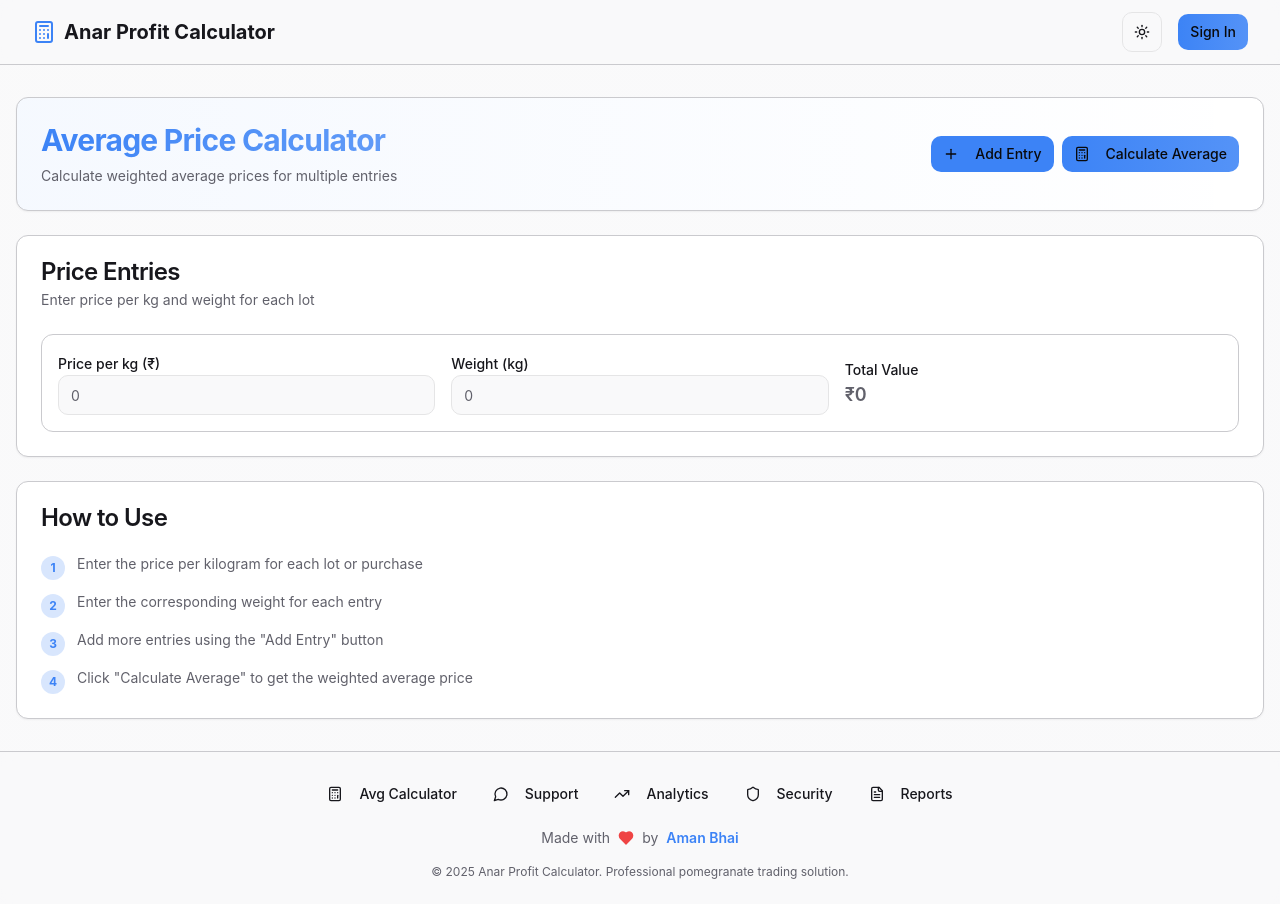
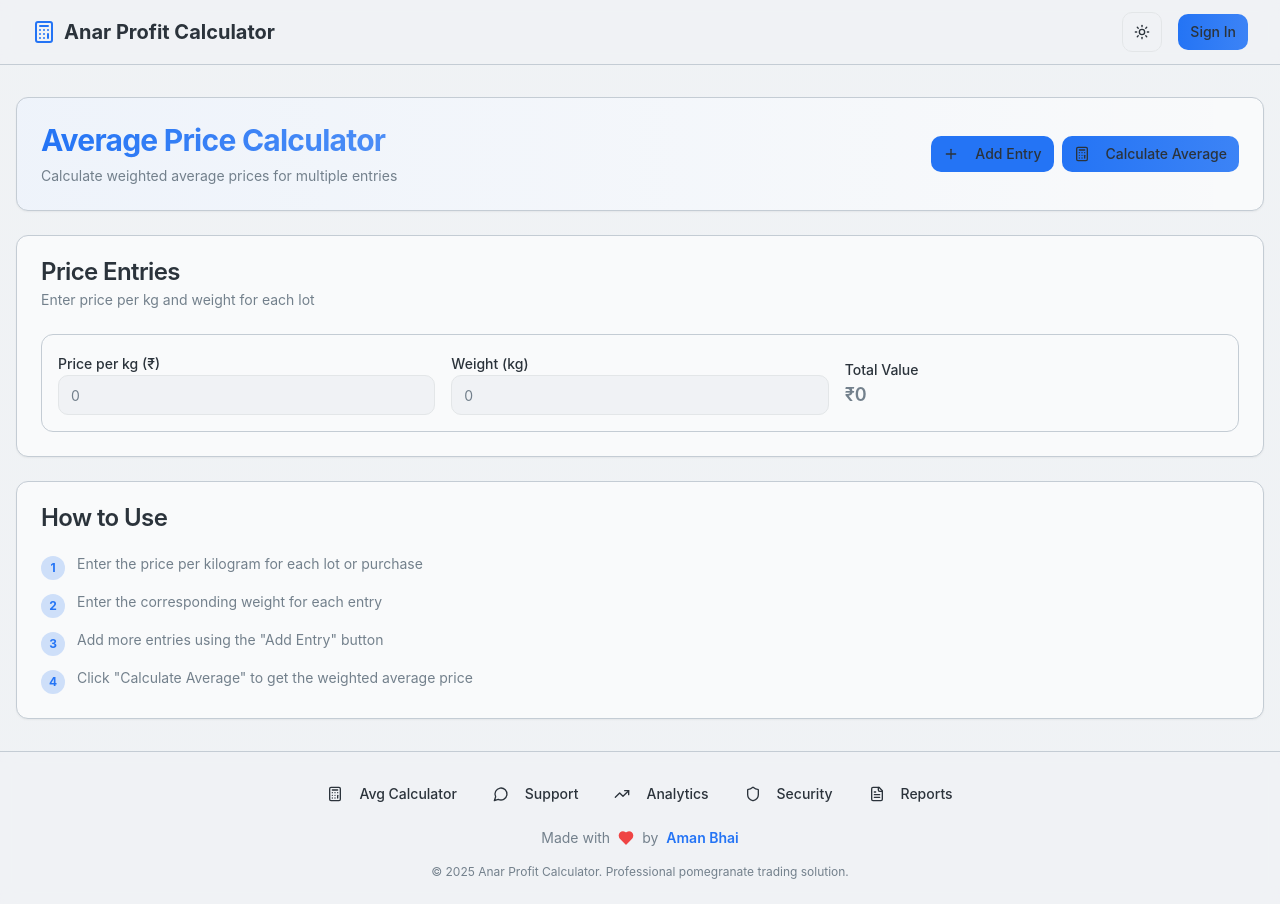
Before and after one commit to amanbhai09/anar-profit-pro, a React (Vite) app: page /average-calculator in a window 1280 px wide. Built offline with nearby package versions, Linux system fonts and the light colour scheme; the HTML template or start-up script is replaced by a standard one.

Commit message:
Update index.css

```diff
--- a/src/index.css
+++ b/src/index.css
@@ -8,60 +8,60 @@
 
 @layer base {
   :root {
-    /* Light theme (white mode) */
-    --background: 240 10% 98%; /* very light background */
-    --foreground: 240 10% 10%; /* dark text */
+    /* Softer Light Theme (eye-friendly) */
+    --background: 210 20% 95%; /* soft light gray */
+    --foreground: 210 15% 20%; /* dark gray text */
 
-    --card: 240 10% 100%;
-    --card-foreground: 240 10% 10%;
+    --card: 210 20% 98%;
+    --card-foreground: 210 15% 20%;
 
-    --popover: 240 10% 100%;
-    --popover-foreground: 240 10% 10%;
+    --popover: 210 20% 97%;
+    --popover-foreground: 210 15% 20%;
 
-    --primary: 217 91% 60%;
-    --primary-foreground: 240 10% 3.9%;
-    --primary-glow: 217 91% 65%;
+    --primary: 217 91% 55%;
+    --primary-foreground: 210 15% 20%;
+    --primary-glow: 217 91% 60%;
 
-    --secondary: 240 3.7% 90%;
-    --secondary-foreground: 240 10% 10%;
+    --secondary: 210 10% 85%;
+    --secondary-foreground: 210 15% 20%;
 
-    --muted: 240 3.7% 90%;
-    --muted-foreground: 240 5% 40%;
+    --muted: 210 10% 85%;
+    --muted-foreground: 210 10% 50%;
 
-    --accent: 240 3.7% 90%;
-    --accent-foreground: 240 10% 10%;
+    --accent: 210 10% 85%;
+    --accent-foreground: 210 15% 20%;
 
-    --success: 142 76% 36%;
-    --success-foreground: 240 10% 3.9%;
+    --success: 142 60% 45%;
+    --success-foreground: 210 15% 20%;
 
-    --destructive: 0 84.2% 60.2%;
-    --destructive-foreground: 240 10% 3.9%;
+    --destructive: 0 70% 55%;
+    --destructive-foreground: 210 15% 20%;
 
-    --warning: 38 92% 50%;
-    --warning-foreground: 240 10% 3.9%;
+    --warning: 38 90% 55%;
+    --warning-foreground: 210 15% 20%;
 
-    --border: 240 3.7% 80%;
-    --input: 240 3.7% 90%;
-    --ring: 217 91% 60%;
+    --border: 210 15% 80%;
+    --input: 210 10% 90%;
+    --ring: 217 91% 55%;
 
     --radius: 0.75rem;
 
     --gradient-primary: linear-gradient(135deg, hsl(var(--primary)), hsl(var(--primary-glow)));
-    --gradient-success: linear-gradient(135deg, hsl(var(--success)), hsl(142 76% 45%));
-    --gradient-card: linear-gradient(145deg, hsl(var(--card)), hsl(240 3.7% 90%));
+    --gradient-success: linear-gradient(135deg, hsl(var(--success)), hsl(142 60% 40%));
+    --gradient-card: linear-gradient(145deg, hsl(var(--card)), hsl(210 10% 85%));
 
-    --shadow-elegant: 0 10px 30px -10px hsl(var(--primary) / 0.3);
-    --shadow-glow: 0 0 40px hsl(var(--primary-glow) / 0.4);
-    --shadow-card: 0 8px 32px hsl(240 10% 98% / 0.12);
+    --shadow-elegant: 0 10px 30px -10px hsl(var(--primary) / 0.2);
+    --shadow-glow: 0 0 40px hsl(var(--primary-glow) / 0.3);
+    --shadow-card: 0 8px 32px hsl(210 10% 90% / 0.1);
 
     --transition-smooth: all 0.3s cubic-bezier(0.4, 0, 0.2, 1);
     --transition-spring: all 0.5s cubic-bezier(0.175, 0.885, 0.32, 1.275);
   }
 
   .dark {
-    /* Dark theme overrides */
-    --background: 240 10% 3.9%; /* dark background */
-    --foreground: 0 0% 98%; /* white text */
+    /* Dark Theme (unchanged or optionally adjusted) */
+    --background: 240 10% 3.9%;
+    --foreground: 0 0% 98%;
 
     --card: 240 10% 3.9%;
     --card-foreground: 0 0% 98%;
@@ -94,12 +94,6 @@
     --border: 240 3.7% 15.9%;
     --input: 240 3.7% 15.9%;
     --ring: 217 91% 60%;
-
-    --gradient-primary: linear-gradient(135deg, hsl(217 91% 60%), hsl(217 91% 70%));
-    --gradient-success: linear-gradient(135deg, hsl(142 76% 36%), hsl(142 76% 45%));
-    --gradient-card: linear-gradient(145deg, hsl(var(--card)), hsl(240 3.7% 25%));
-
-    --shadow-card: 0 8px 32px hsl(0 0% 0% / 0.3);
   }
 }
 
```
